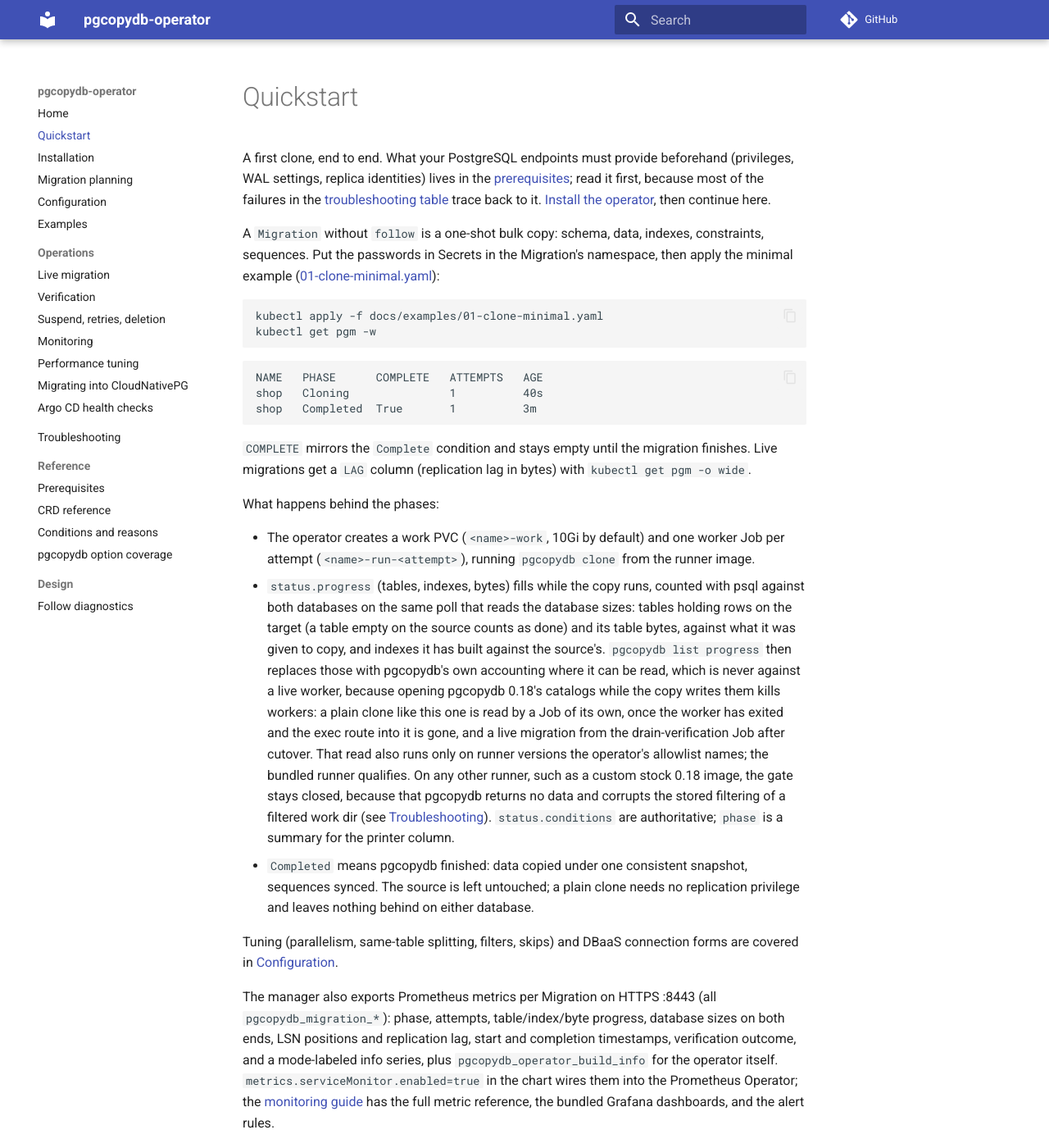
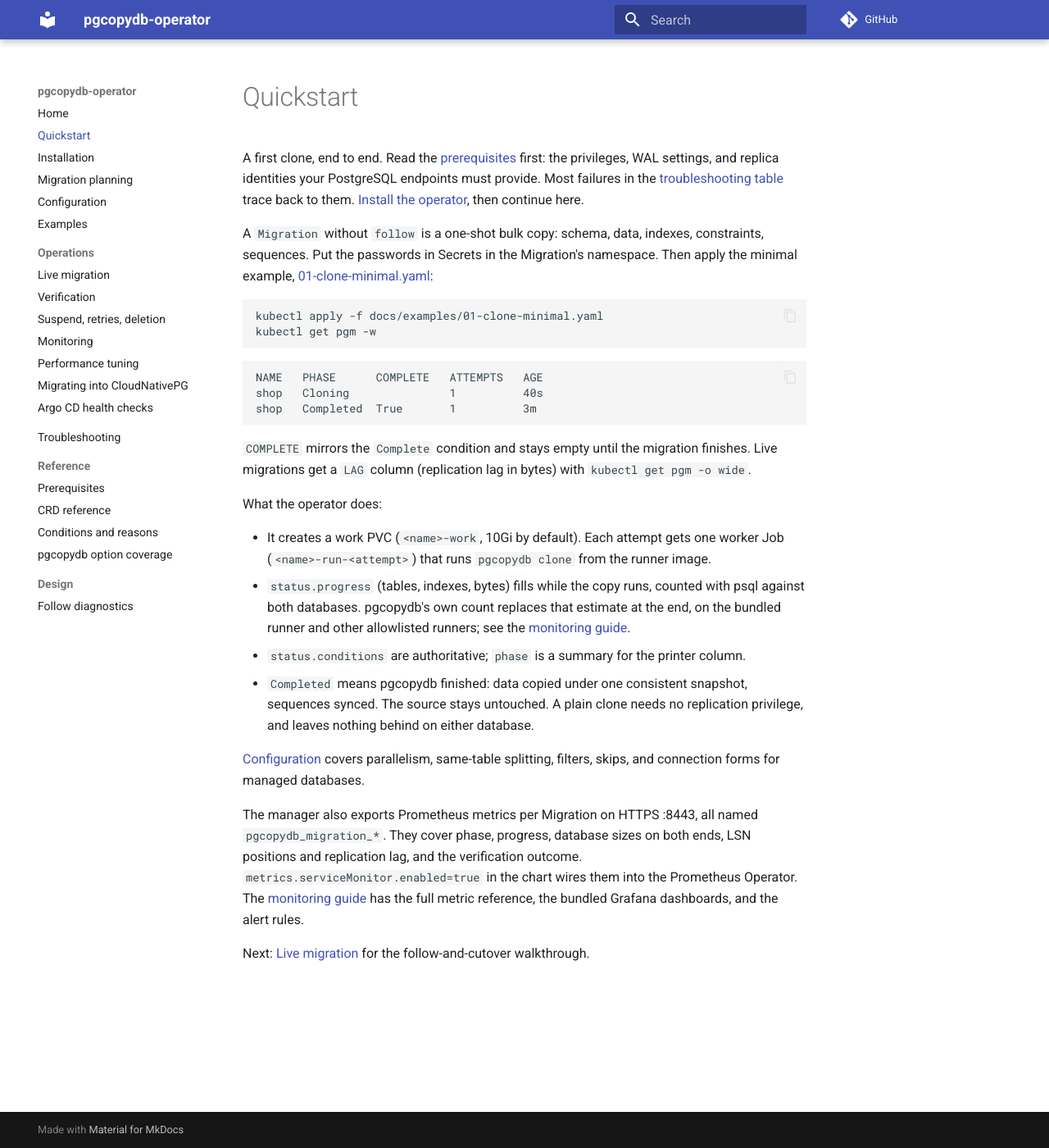
Before and after one commit to ydixken/pgcopydb-operator, an MkDocs documentation site: the page built from docs/quickstart.md, in a window 1280 px wide and 1400 px high. Shown: the whole window at 82% size. Built offline with MkDocs 1.6.1 and Material for MkDocs 9.7.7, drawn with Linux system fonts in a browser that asks for light colours; comment, search, counter and statistics services are not loaded.

Commit message:
docs: tighten the entry pages
The quickstart restated the progress-poll and sampling mechanics that
operations/monitoring.md owns, and enumerated metrics that the metric
reference already lists. Both are now one sentence and a link.

index.md said verification shipped with envtest coverage only; the e2e
suite has covered it since the verified clone and follow specs landed, so
the status line now reads e2e-tested for it too.

Tone: dropped "Migration-as-a-service", "the annotated map of the whole
spec", "the recipe for", "knob", and the "proven, not assumed" framing in
the examples table. Sentences split to one instruction each, gerunds
removed outside technical names.

````diff
--- a/docs/quickstart.md
+++ b/docs/quickstart.md
@@ -1,11 +1,13 @@
 # Quickstart
 
 A first clone, end to end.
-What your PostgreSQL endpoints must provide beforehand (privileges, WAL settings, replica identities) lives in the [prerequisites](reference/prerequisites.md); read it first, because most of the failures in the [troubleshooting table](troubleshooting.md) trace back to it.
+Read the [prerequisites](reference/prerequisites.md) first: the privileges, WAL settings, and replica identities your PostgreSQL endpoints must provide.
+Most failures in the [troubleshooting table](troubleshooting.md) trace back to them.
 [Install the operator](installation.md), then continue here.
 
 A `Migration` without `follow` is a one-shot bulk copy: schema, data, indexes, constraints, sequences.
-Put the passwords in Secrets in the Migration's namespace, then apply the minimal example ([01-clone-minimal.yaml](examples/01-clone-minimal.yaml)):
+Put the passwords in Secrets in the Migration's namespace.
+Then apply the minimal example, [01-clone-minimal.yaml](examples/01-clone-minimal.yaml):
 
 ```sh
 kubectl apply -f docs/examples/01-clone-minimal.yaml
@@ -21,20 +23,22 @@ shop   Completed  True       1          3m
 `COMPLETE` mirrors the `Complete` condition and stays empty until the migration finishes.
 Live migrations get a `LAG` column (replication lag in bytes) with `kubectl get pgm -o wide`.
 
-What happens behind the phases:
+What the operator does:
 
-- The operator creates a work PVC (`<name>-work`, 10Gi by default) and one worker Job per attempt (`<name>-run-<attempt>`), running `pgcopydb clone` from the runner image.
-- `status.progress` (tables, indexes, bytes) fills while the copy runs, counted with psql against both databases on the same poll that reads the database sizes: tables holding rows on the target (a table empty on the source counts as done) and its table bytes, against what it was given to copy, and indexes it has built against the source's.
-  `pgcopydb list progress` then replaces those with pgcopydb's own accounting where it can be read, which is never against a live worker, because opening pgcopydb 0.18's catalogs while the copy writes them kills workers: a plain clone like this one is read by a Job of its own, once the worker has exited and the exec route into it is gone, and a live migration from the drain-verification Job after cutover.
-  That read also runs only on runner versions the operator's allowlist names; the bundled runner qualifies.
-  On any other runner, such as a custom stock 0.18 image, the gate stays closed, because that pgcopydb returns no data and corrupts the stored filtering of a filtered work dir (see [Troubleshooting](troubleshooting.md)).
-  `status.conditions` are authoritative; `phase` is a summary for the printer column.
+- It creates a work PVC (`<name>-work`, 10Gi by default).
+  Each attempt gets one worker Job (`<name>-run-<attempt>`) that runs `pgcopydb clone` from the runner image.
+- `status.progress` (tables, indexes, bytes) fills while the copy runs, counted with psql against both databases.
+  pgcopydb's own count replaces that estimate at the end, on the bundled runner and other allowlisted runners; see the [monitoring guide](operations/monitoring.md).
+- `status.conditions` are authoritative; `phase` is a summary for the printer column.
 - `Completed` means pgcopydb finished: data copied under one consistent snapshot, sequences synced.
-  The source is left untouched; a plain clone needs no replication privilege and leaves nothing behind on either database.
+  The source stays untouched.
+  A plain clone needs no replication privilege, and leaves nothing behind on either database.
 
-Tuning (parallelism, same-table splitting, filters, skips) and DBaaS connection forms are covered in [Configuration](configuration.md).
+[Configuration](configuration.md) covers parallelism, same-table splitting, filters, skips, and connection forms for managed databases.
 
-The manager also exports Prometheus metrics per Migration on HTTPS :8443 (all `pgcopydb_migration_*`): phase, attempts, table/index/byte progress, database sizes on both ends, LSN positions and replication lag, start and completion timestamps, verification outcome, and a mode-labeled info series, plus `pgcopydb_operator_build_info` for the operator itself.
-`metrics.serviceMonitor.enabled=true` in the chart wires them into the Prometheus Operator; the [monitoring guide](operations/monitoring.md) has the full metric reference, the bundled Grafana dashboards, and the alert rules.
+The manager also exports Prometheus metrics per Migration on HTTPS :8443, all named `pgcopydb_migration_*`.
+They cover phase, progress, database sizes on both ends, LSN positions and replication lag, and the verification outcome.
+`metrics.serviceMonitor.enabled=true` in the chart wires them into the Prometheus Operator.
+The [monitoring guide](operations/monitoring.md) has the full metric reference, the bundled Grafana dashboards, and the alert rules.
 
 Next: [Live migration](operations/live-migration.md) for the follow-and-cutover walkthrough.
````
Also changed, not shown: docs/examples.md (+5 -6 lines), docs/index.md (+7 -5 lines).
